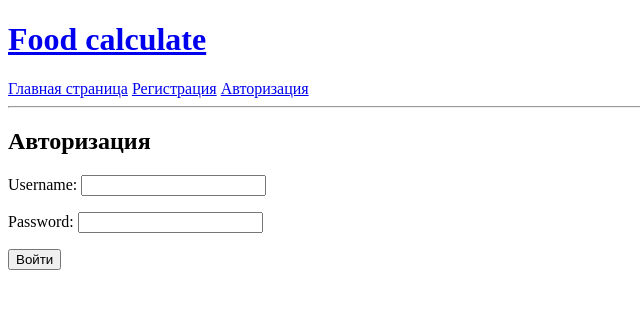
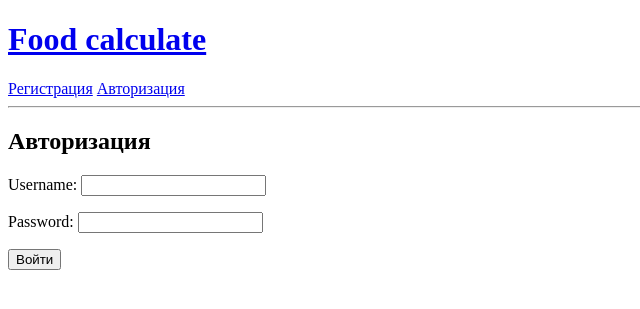
Before and after one commit to LeraRakhmankulova/Django_edu_proj-2, a Django app: page /auth/ in a window 1280 px wide. Shown: the top 309 px of the page, without its empty margins (0-640 px from the left). Run offline with Django 4.2, Linux system fonts and the light colour scheme.

Commit message:
Update base.html

```diff
--- a/web/templates/web/base.html
+++ b/web/templates/web/base.html
@@ -6,7 +6,6 @@
 <body>
      <a href="{% url 'main' %}"><h1>Food calculate</h1></a>
     <nav>
-        <a href="{% url 'main' %}">Главная страница</a>
        {% if user.is_anonymous %}
             <a href="{% url 'registration' %}">Регистрация</a>
             <a href="{% url 'auth' %}">Авторизация</a>
```
